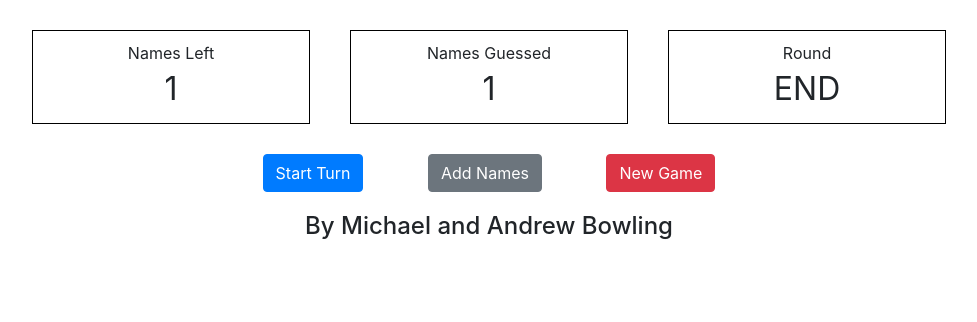
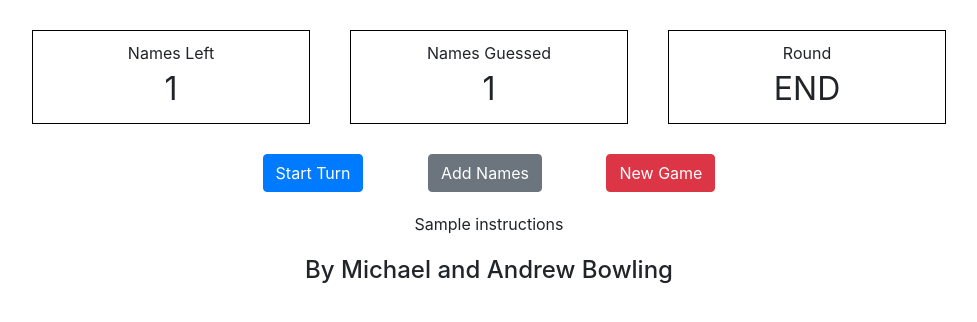
Before and after one commit to bowlingmh/celebrities, a Flask app: template templates/main.html in a window 1280 px wide. Shown: the part 48-370 px from the top of the page, without its empty margins (151-1128 px from the left). Run offline with Flask 2, Linux system fonts and the light colour scheme; the template is opened without the code that fills it: most values are stand-ins (such as "Sample title", 1, 10 or a date in 2020); some libraries are stand-ins or nearby versions.

Commit message:
Add round instructions

```diff
--- a/app.py
+++ b/app.py
@@ -5,6 +5,28 @@ import random
 
 app = flask.Flask(__name__)
 redis_conn = redis.from_url(os.environ['REDIS_URL'], decode_responses=True)
+
+instructions = [
+    """\
+<ol>
+<li> No passing
+<li> Say anything, hum, gesture
+<li> No words in the name or rhyming clues
+<li> Any number of guesses
+</ol>
+""", """\
+<ol>
+<li> Passing allowed, cannot revisit names
+<li> Say a single word, hum, gesture
+<li> One guess allowed
+</ol>
+""", """\
+<ol>
+<li> Passing allowed, cannot revisit names
+<li> No words; only humming, sound effects, gestures
+<li> One guess allowed
+</ol>
+""" ]
 
 class Room:
   def __init__(self, room_id):
@@ -50,7 +72,7 @@ class Room:
 @app.route('/<room_id>', methods=['GET'])
 def main(room_id):
   room = Room(room_id)
-  return flask.render_template('main.html', room=room)
+  return flask.render_template('main.html', room=room, instructions=instructions[room.round-1])
 
 @app.route('/<room_id>/names', methods=['GET', 'POST'])
 def names(room_id):
--- a/static/style.css
+++ b/static/style.css
@@ -8,6 +8,18 @@ h4 {
     text-align: center;
     margin-top: 20px;
     font-size: 3vmin;
+}
+
+#instructions {
+    max-width: 700px;
+    width: 50vw;
+    margin-top: 20px;
+}
+
+#instructions>ol {
+    list-style-position: inside;
+    list-style-type: none;
+    padding-left: 0px;
 }
 
 #name_to_guess {
--- a/templates/main.html
+++ b/templates/main.html
@@ -11,4 +11,8 @@
 <a class="btn btn-secondary" href="{{ url_for('names', room_id=room.id)}}"> Add Names </a>
 <a class="btn {{ "btn-outline-danger disabled" if room.round < 4 else "btn-danger" }}" href="{{ url_for('newgame', room_id=room.id)}}" > New Game </a>
 </span>
+
+<div id="instructions">
+  {{ instructions|safe }}
+</div>
 {% endblock %}
```
